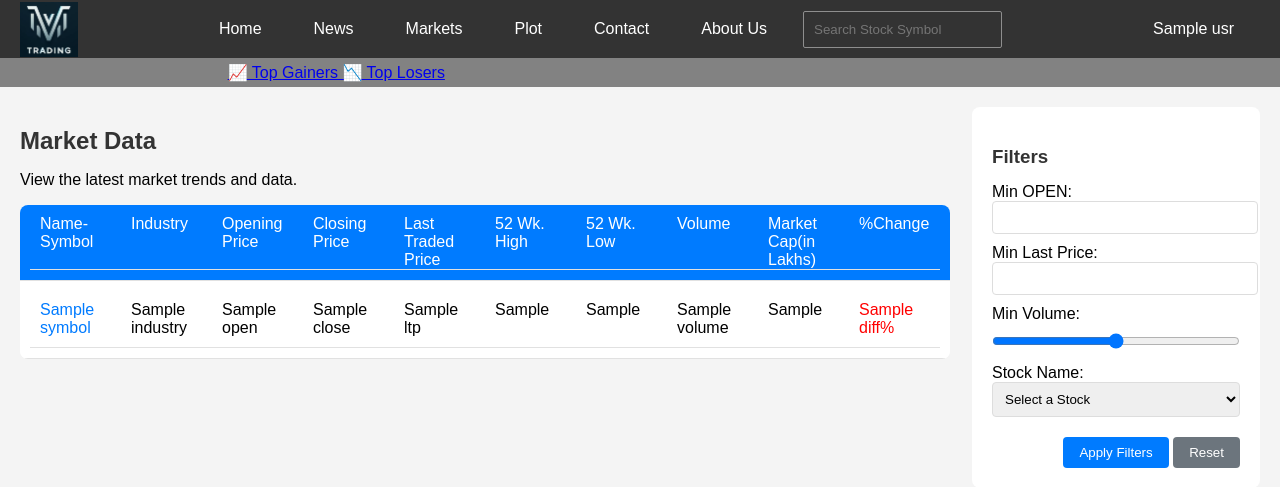
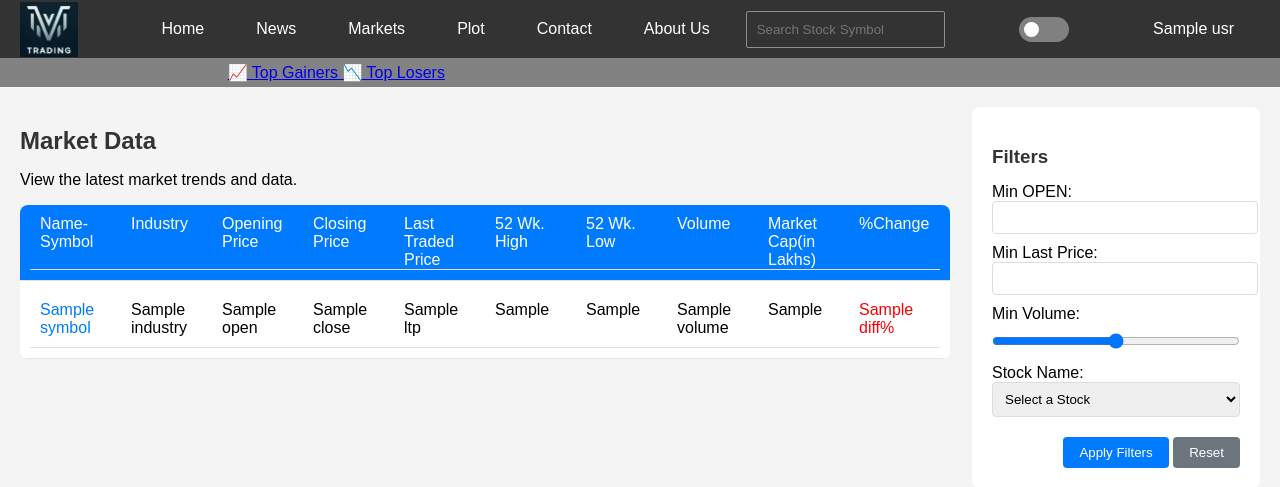
Before and after one commit to rogerthat1729/stock-analyzer, a Flask app: template templates/market.html in a window 1280 px wide. Shown: the top 487 px of the page. Run offline with Flask 3, Linux system fonts and the light colour scheme; the template is opened without the code that fills it: most values are stand-ins (such as "Sample title", 1, 10 or a date in 2020).

Commit message:
dark mode added

```diff
--- a/static/style.css
+++ b/static/style.css
@@ -1200,3 +1200,129 @@ select {
     width: 100%;
   }
 }
+
+
+/* Dark Mode Styles */
+body.dark-mode {
+  background-color: #121212;
+  color: #ffffff;
+}
+
+body.dark-mode .navbar,
+body.dark-mode .footer {
+  background-color: #1c1c1c;
+}
+
+body.dark-mode a,
+body.dark-mode .navbar-search-form input,
+body.dark-mode .logout-button,
+body.dark-mode .btn,
+body.dark-mode .filter-button,
+body.dark-mode .add-symbol-form button,
+body.dark-mode .modal-close {
+  color: #9fa8da;
+}
+
+body.dark-mode .navbar-search-form input,
+body.dark-mode .add-symbol-form input,
+body.dark-mode .filter-form input[type="number"],
+body.dark-mode .plot-form input[type="number"],
+body.dark-mode .form-field input,
+body.dark-mode .contact-form input,
+body.dark-mode .contact-form textarea,
+body.dark-mode select {
+  background-color: #333;
+  border-color: #555;
+  color: #ddd;
+}
+
+body.dark-mode .dashboard-main-container,
+body.dark-mode .dashboard-news,
+body.dark-mode .dashboard-watchlist,
+body.dark-mode .news-article,
+body.dark-mode .market-table,
+body.dark-mode .market-filters,
+body.dark-mode .plot-display-container,
+body.dark-mode .stock-input-container,
+body.dark-mode .stock-info-container,
+body.dark-mode .modal-content {
+  background-color: #242424;
+  color: #ffffff;
+}
+
+body.dark-mode .table-header,
+body.dark-mode .marquee-container,
+body.dark-mode .modal-header {
+  background-color: #2c2c2c;
+}
+
+body.dark-mode .news-list li,
+body.dark-mode .watchlist-item {
+  background-color: #333;
+}
+
+/* Ensure the hover effects are also suitable for dark mode */
+body.dark-mode .nav-list li a:hover,
+body.dark-mode .login-list li a:hover,
+body.dark-mode .news-list li a:hover,
+body.dark-mode .quick-links li a:hover,
+body.dark-mode .market-table .table-row div a:hover {
+  background-color: #444;
+}
+
+body.dark-mode .btn:hover,
+body.dark-mode .filter-button:hover,
+body.dark-mode .add-symbol-form button:hover,
+body.dark-mode .reset-btn:hover {
+  background-color: #50597b;
+}
+
+/* Additional dark mode styles as needed */
+
+/* Toggle Switch Styles */
+.theme-switch {
+  /* Styles for the switch container */
+  display: flex;
+  align-items: center;
+}
+
+.theme-switch input[type="checkbox"] {
+  /* Styles for the checkbox (toggle) */
+  height: 0;
+  width: 0;
+  visibility: hidden;
+}
+
+.theme-switch label {
+  /* Styles for the label */
+  cursor: pointer;
+  text-indent: -9999px;
+  width: 50px;
+  height: 25px;
+  background: grey;
+  display: block;
+  border-radius: 100px;
+  position: relative;
+}
+
+.theme-switch label:after {
+  /* Styles for the knob inside the switch */
+  content: '';
+  position: absolute;
+  top: 5px;
+  left: 5px;
+  width: 15px;
+  height: 15px;
+  background: #fff;
+  border-radius: 90px;
+  transition: 0.3s;
+}
+
+input:checked + label {
+  background: #007bff;
+}
+
+input:checked + label:after {
+  left: calc(100% - 5px);
+  transform: translateX(-100%);
+}
--- a/templates/base.html
+++ b/templates/base.html
@@ -31,6 +31,11 @@
     </ul>
 
 
+    <!-- Dark Mode Toggle -->
+<div class="theme-switch">
+  <input type="checkbox" id="dark-mode-toggle" name="theme">
+  <label for="dark-mode-toggle">Dark Mode</label>
+</div>
 
     <ul class="login-list">
       {% if usr %}
@@ -100,6 +105,23 @@
     }
   </script>
 
+
+  <script>
+    //dark mode
+    document.addEventListener('DOMContentLoaded', function () {
+      const toggleSwitch = document.getElementById('dark-mode-toggle');
+
+      toggleSwitch.addEventListener('change', function(e) {
+        if (e.target.checked) {
+          document.body.classList.add('dark-mode');
+        } else {
+          document.body.classList.remove('dark-mode');
+        }
+      });
+    });
+  </script>
+
+
   <footer class="footer">
     <p>© 2024 Trading Pro. All rights reserved.</p>
   </footer>
```
